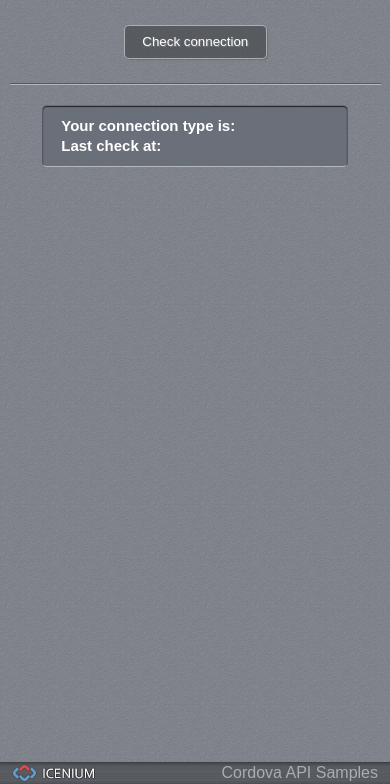
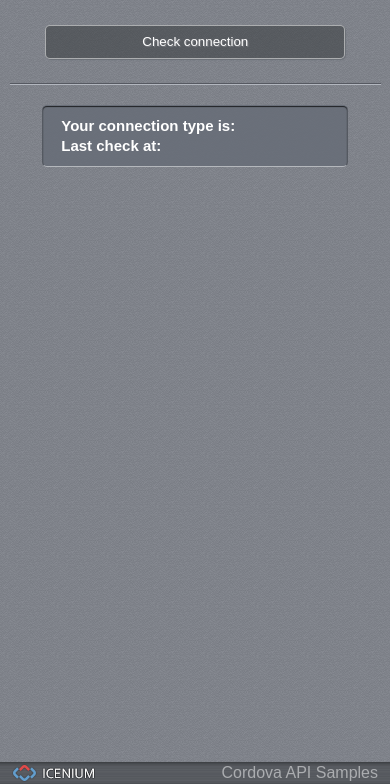
Before and after one commit to PeterConchaR/sample-connection, a plain HTML site: page sample-connection/index.html in a window 390 px wide. Shown: the part 60-844 px from the top of the page. Drawn offline with Linux system fonts and the light colour scheme; some packages are replaced by stand-ins of ours.

Commit message:
[Update] Fix button size

```diff
--- a/sample-connection/index.html
+++ b/sample-connection/index.html
@@ -15,7 +15,7 @@
             <h1>Connection</h1>
         </header>
         <div class="content">
-            <button class="button" id="buttonCheckConnection">Check connection</button>
+            <button class="button big" id="buttonCheckConnection">Check connection</button>
 
             <hr class="horizontalLine" />
 
--- a/sample-connection/styles/main.css
+++ b/sample-connection/styles/main.css
@@ -64,13 +64,12 @@ h1
     border: 1px solid rgba(255, 255, 255, 0.5);
 }
 
-@media screen and (max-width: 400px)
+
+button.big
 {
-	button.big
-	{
-		width: 300px;
-	}
+    width: 300px;
 }
+
 
 .horizontalLine
 {
```
